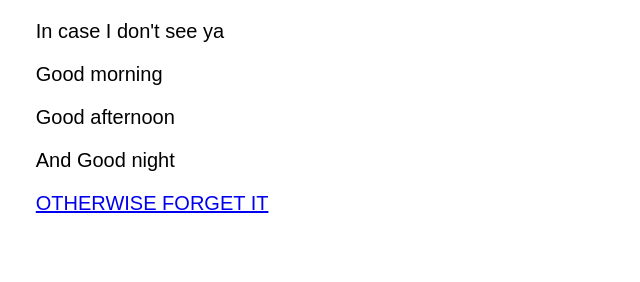
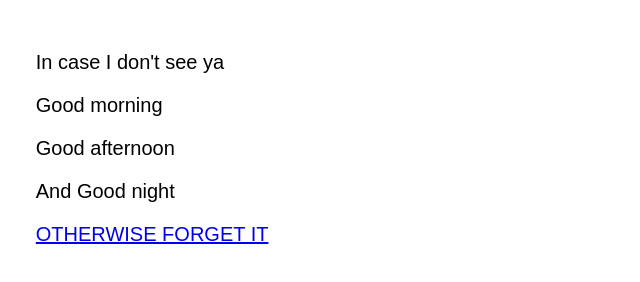
Before and after one commit to yunyixie/yunyixie.github.io, a plain HTML site: page index.html in a window 1280 px wide. Shown: the whole page, without its empty margins (0-640 px from the left). Drawn offline with Linux system fonts and the light colour scheme.

Commit message:
create index

```diff
--- a/index.html
+++ b/index.html
@@ -5,6 +5,16 @@
     <link rel="stylesheet" type="text/css" href="assets/css/style.css">
 	</head>
 	<body>
+
+		&nbsp;&nbsp;&nbsp;&nbsp;&nbsp;
+		&nbsp;&nbsp;&nbsp;&nbsp;&nbsp;
+		&nbsp;&nbsp;&nbsp;&nbsp;&nbsp;
+		&nbsp;&nbsp;&nbsp;&nbsp;&nbsp;
+		&nbsp;&nbsp;&nbsp;&nbsp;&nbsp;
+		&nbsp;&nbsp;&nbsp;&nbsp;&nbsp;
+		&nbsp;&nbsp;&nbsp;&nbsp;&nbsp;
+		&nbsp;&nbsp;&nbsp;&nbsp;&nbsp;
+		&nbsp;&nbsp;&nbsp;&nbsp;&nbsp;
 
     <p>&nbsp;&nbsp;&nbsp;&nbsp;&nbsp;In case I don't see ya</p>
 		<p>&nbsp;&nbsp;&nbsp;&nbsp;&nbsp;Good morning</p>
```
